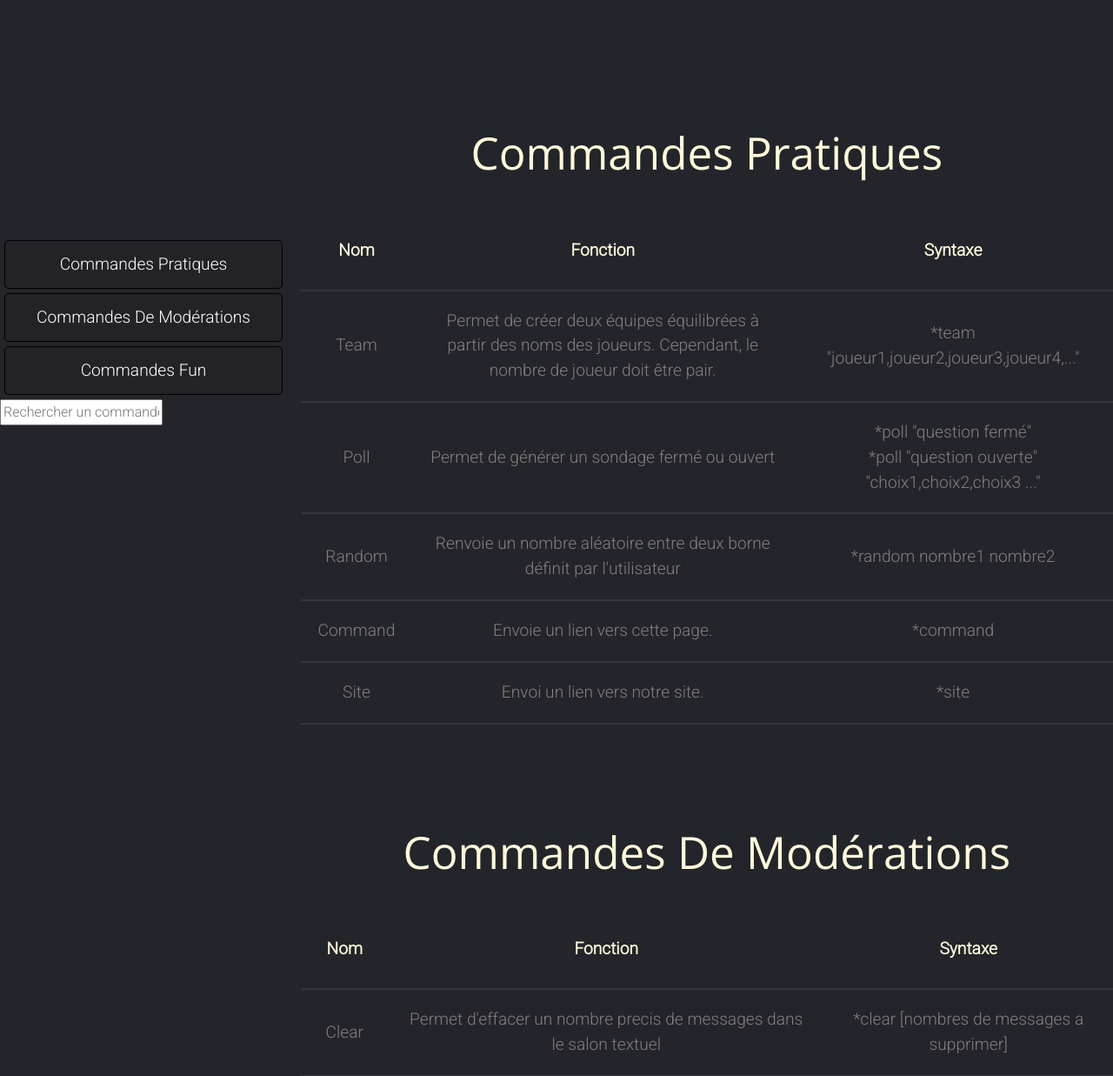
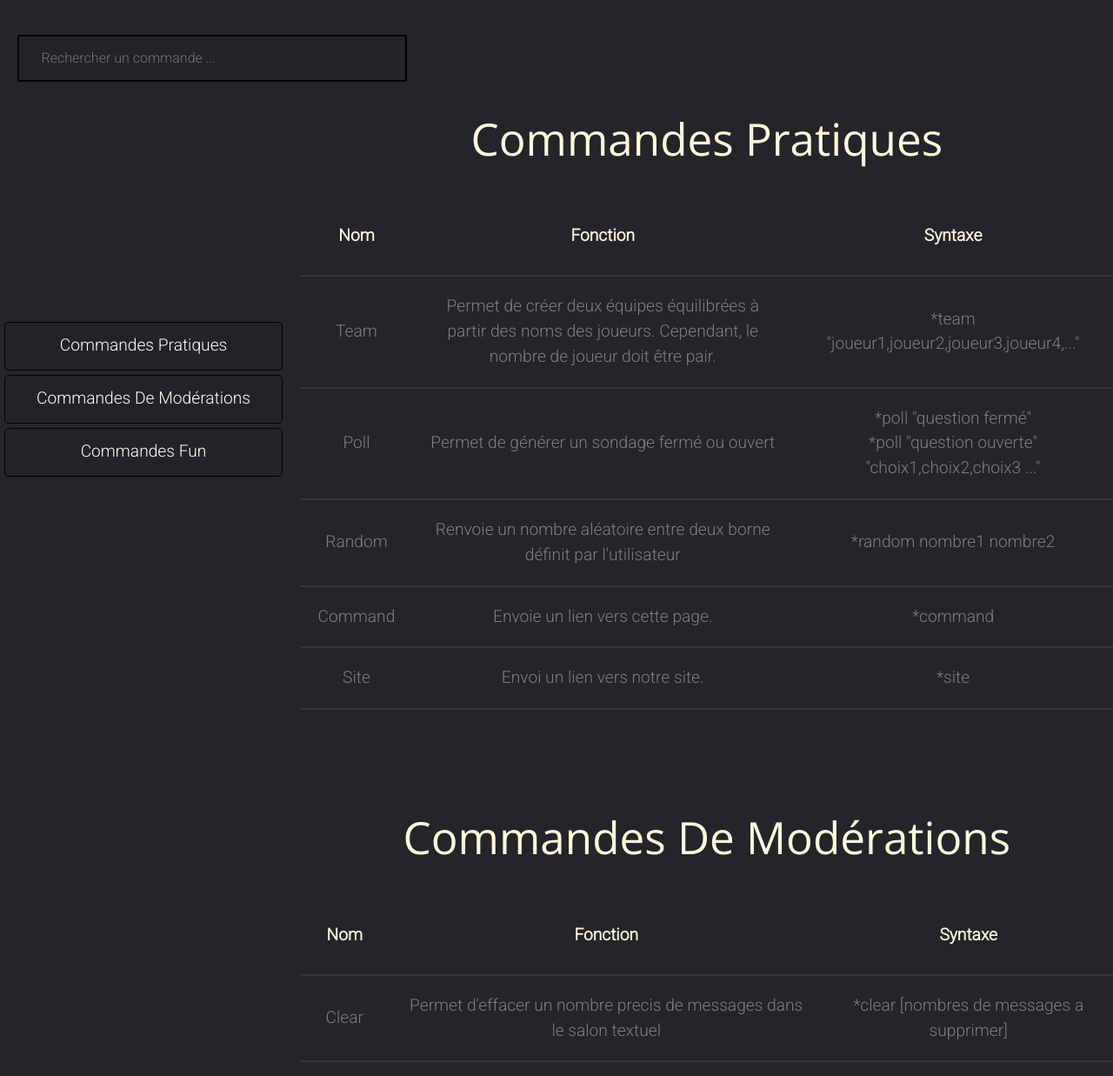
Before and after one commit to Maison-hub/LaneV1, a PHP site: page /fonctionnalites.html in a window 1280 px wide. Shown: the part 76-1313 px from the top of the page at 87% size. Run offline with PHP 8.4, Linux system fonts and the light colour scheme.

Commit message:
style for input in fonct page

```diff
--- a/css/css_fonctionnalites.css
+++ b/css/css_fonctionnalites.css
@@ -41,6 +41,19 @@ html {
  a:link{
   color: white;
   text-decoration: none;
+ }
+
+ .search-bar{
+   margin-top: 5vh;
+   margin-left: 20px;
+ }
+
+ .search-input{
+   width: 35vw;
+   padding: 1vw 2vw;
+   border: 2px solid black;
+   border-radius: 2px;
+   background-color: #232327;
  }
 
  .nav-table{
@@ -110,7 +123,7 @@ html {
 
 
   .first-table{
-    margin-top: -45vh;
+    margin-top: -55vh;
   }
 
   caption {
--- a/fonctionnalites.html
+++ b/fonctionnalites.html
@@ -37,16 +37,18 @@
             </div>
             </div>
         </nav>
-        <div class="nav-table">
-            <a href="#commandes-pratiques" class="a-nav-table">Commandes Pratiques</a>
-            <a href="#commandes-moderations">Commandes De Modérations</a>
-            <a href="#commande-fun">Commandes Fun</a>
-        </div>
 
         <!--search bar-->
         <div class="search-bar">
             <input class ="search-input" id ="searchNav" type="text" placeholder="Rechercher un commande ...">
             <div id="suggest"></div>
+        </div>
+
+        <!--nav table-->
+        <div class="nav-table">
+            <a href="#commandes-pratiques" class="a-nav-table">Commandes Pratiques</a>
+            <a href="#commandes-moderations">Commandes De Modérations</a>
+            <a href="#commande-fun">Commandes Fun</a>
         </div>
 
          <!--tableau 1-->
```
